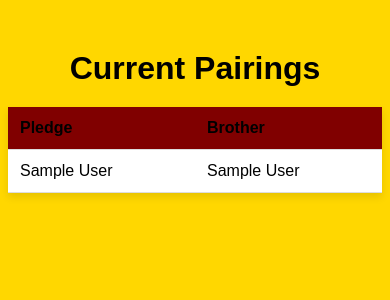
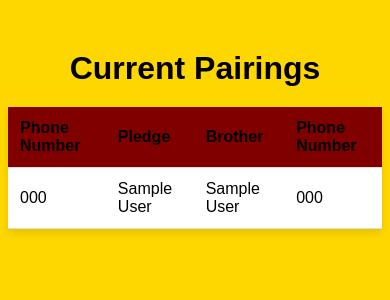
Before and after one commit to grantsweeney02/BrotherPairing, a Django app: template pairing/templates/pairing/pairings.html in a window 390 px wide. Shown: the top 300 px of the page. Run offline with Django 4.2, Linux system fonts and the light colour scheme; the template is opened without the code that fills it: values that come from a table or form of the project are taken from there, others are empty; tables that the repository leaves empty hold one stand-in row (values such as "Sample post").

Commit message:
added phone numbers

```diff
--- a/pairing/models.py
+++ b/pairing/models.py
@@ -4,6 +4,7 @@ from django.db import models
 class Brother(models.Model):
     first_name = models.CharField(max_length=30)
     last_name = models.CharField(max_length=30)
+    phone_number = models.CharField(max_length=15)
     new_members = models.ManyToManyField('Pledge', related_name='pledge')
 
     def __str__(self) -> str:
@@ -12,6 +13,7 @@ class Brother(models.Model):
 class Pledge(models.Model):
     first_name = models.CharField(max_length=30)
     last_name = models.CharField(max_length=30)
+    phone_number = models.CharField(max_length=15)
     brothers = models.ManyToManyField('Brother', related_name='brother')
 
     def __str__(self) -> str:
--- a/pairing/templates/pairing/pairings.html
+++ b/pairing/templates/pairing/pairings.html
@@ -16,15 +16,19 @@
     <table>
         <thead>
             <tr>
+                <th>Phone Number</th>
                 <th>Pledge</th>
                 <th>Brother</th>
+                <th>Phone Number</th>
             </tr>
         </thead>
         <tbody>
             {% for pairing in pairings %}
             <tr>
+                <td>{{ pairing.pledge.phone_number }}</td>
                 <td>{{ pairing.pledge.first_name }} {{ pairing.pledge.last_name }}</td>
                 <td>{{ pairing.brother.first_name }} {{ pairing.brother.last_name }}</td>
+                <td>{{ pairing.brother.phone_number }}</td>
             </tr>
             {% endfor %}
         </tbody>
```
Also changed, not shown: pairing/views.py (+11 -12 lines), pairing/migrations/0002_brother_phone_number_pledge_phone_number_and_more.py (added).
